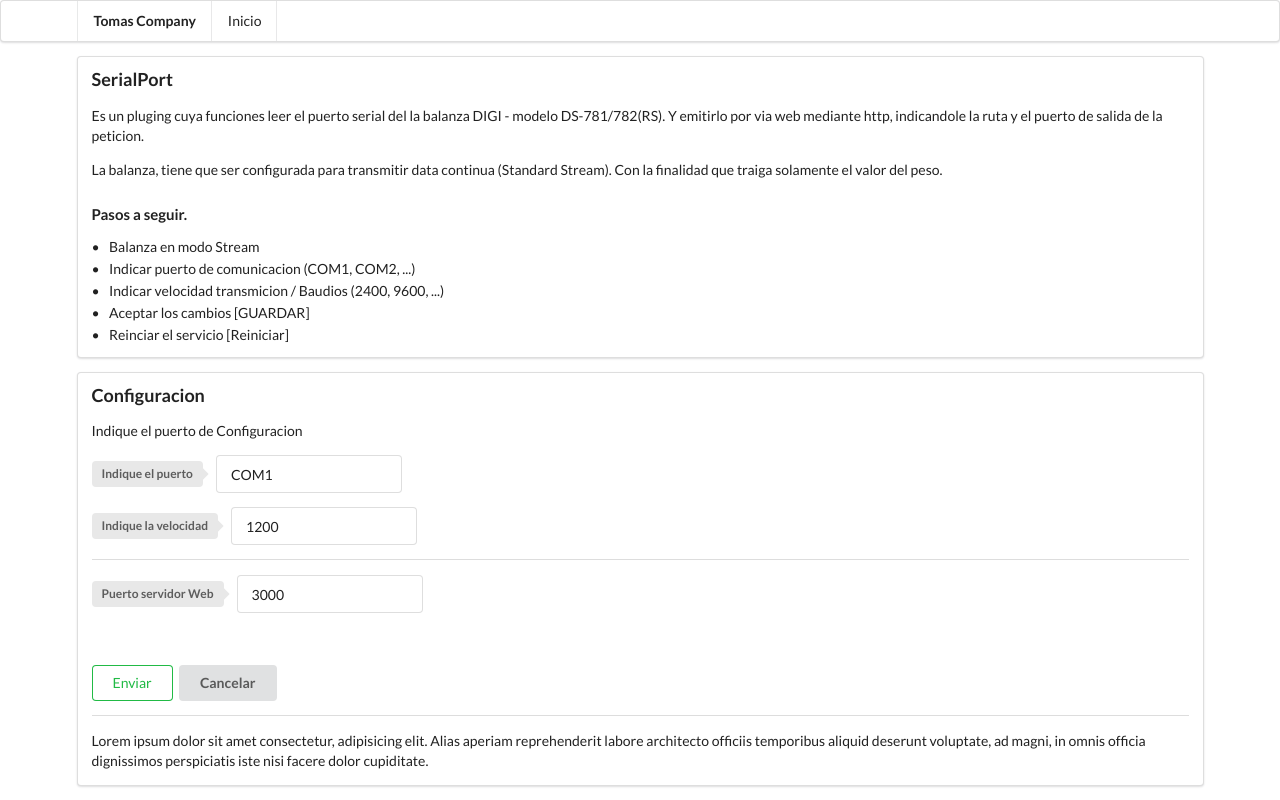
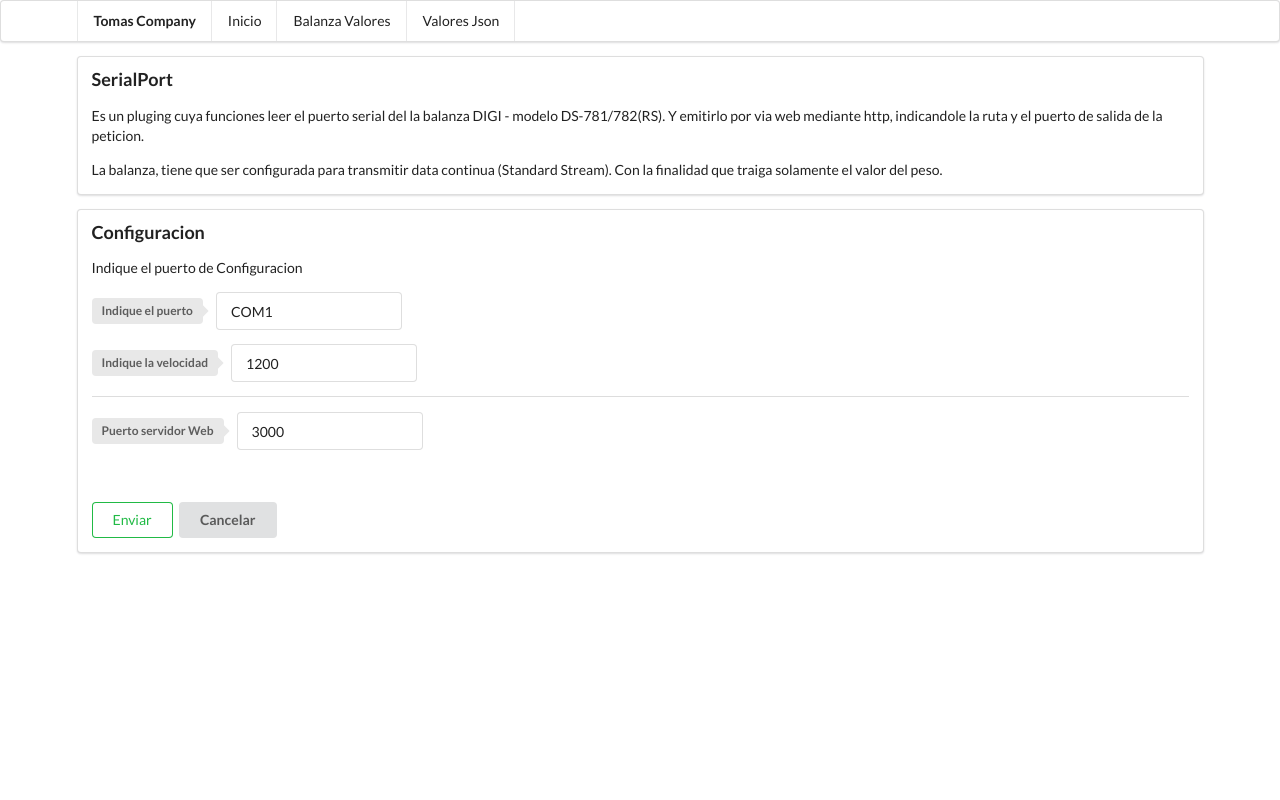
Before and after one commit to pedroobando/apiserialport, a website: page src/html/index.html in a window 1280 px wide. Drawn offline with Linux system fonts and the light colour scheme.

Commit message:
Terminada parte interface

```diff
--- a/src/html/index.html
+++ b/src/html/index.html
@@ -11,6 +11,8 @@
       <div class="ui container">
         <div class="header item">Tomas Company</div>
         <a class="item"> Inicio </a>
+        <a class="item"> Balanza Valores </a>
+        <a class="item" href="/read"> Valores Json </a>
       </div>
     </nav>
 
@@ -29,7 +31,7 @@
             Stream). Con la finalidad que traiga solamente el valor del peso.
           </p>
 
-          <h4 class="ui header">Pasos a seguir.</h4>
+          <!-- <h4 class="ui header">Pasos a seguir.</h4>
           <div class="ui bulleted list">
             <div class="item">Balanza en modo Stream</div>
             <div class="item">Indicar puerto de comunicacion (COM1, COM2, ...)</div>
@@ -38,7 +40,7 @@
             </div>
             <div class="item">Aceptar los cambios [GUARDAR]</div>
             <div class="item">Reinciar el servicio [Reiniciar]</div>
-          </div>
+          </div> -->
         </div>
 
         <div class="ui segment">
@@ -79,19 +81,11 @@
             <button type="submit" class="ui positive basic button">Enviar</button>
             <button class="ui button">Cancelar</button>
           </form>
-
-          <div class="ui divider"></div>
-          <p>
-            Lorem ipsum dolor sit amet consectetur, adipisicing elit. Alias aperiam
-            reprehenderit labore architecto officiis temporibus aliquid deserunt
-            voluptate, ad magni, in omnis officia dignissimos perspiciatis iste nisi
-            facere dolor cupiditate.
-          </p>
         </div>
       </div>
     </main>
-    <script src="./js/jquery.min.js"></script>
-    <script src="./js/semantic.js"></script>
+    <!-- <script src="./js/jquery.min.js"></script>
+    <script src="./js/semantic.js"></script> -->
     <script src="./js/leervalor.js"></script>
   </body>
 </html>
```
Also changed, not shown: 1 other file.
